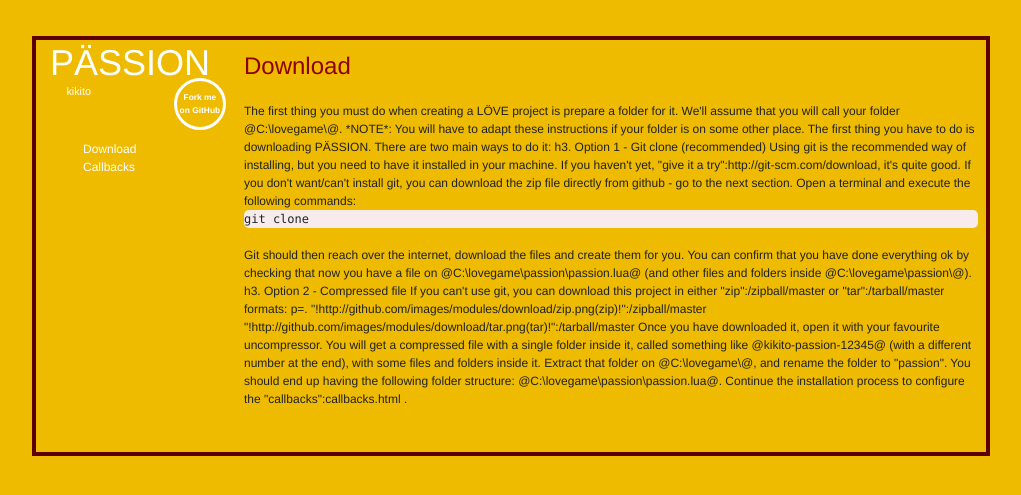
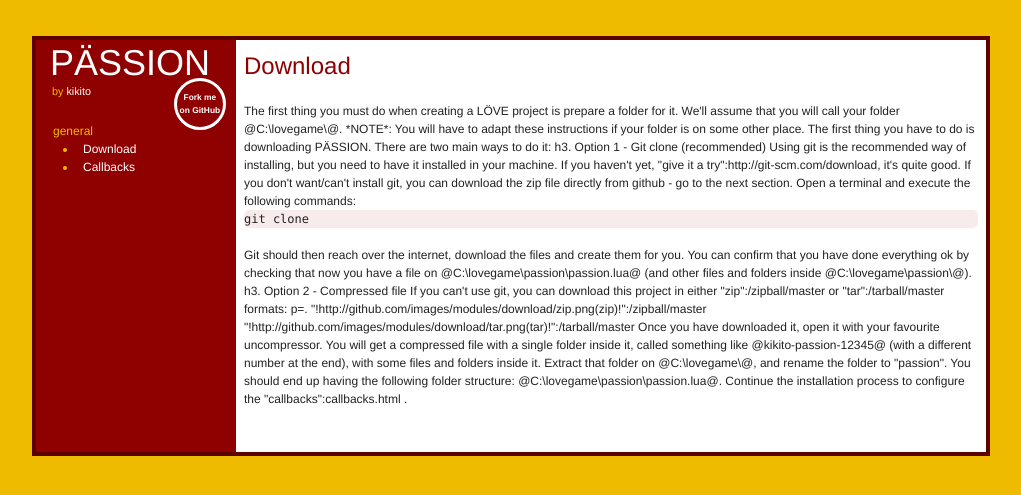
Before and after one commit to kikito/passion, a Jekyll site: the page built from general/_posts/0000-01-01-download.textile, in a window 1280 px wide. Shown: the top 495 px of the page, without its empty margins (129-1150 px from the left). Built offline with Jekyll 4.4.1, drawn with Linux system fonts in a browser that asks for light colours.

Commit message:
attempt to fix github pages 6

```diff
--- a/css/style.css
+++ b/css/style.css
@@ -15,7 +15,7 @@
 
 .container {
   border: 4px solid #5C0000;
-  background: white url({{ site.url }}/images/background.png) repeat-y left;
+  background: white url(../images/background.png) repeat-y left;
   margin-top: 3em;
   margin-bottom: 3em;
   border-radius-top-right: 25px;
```
